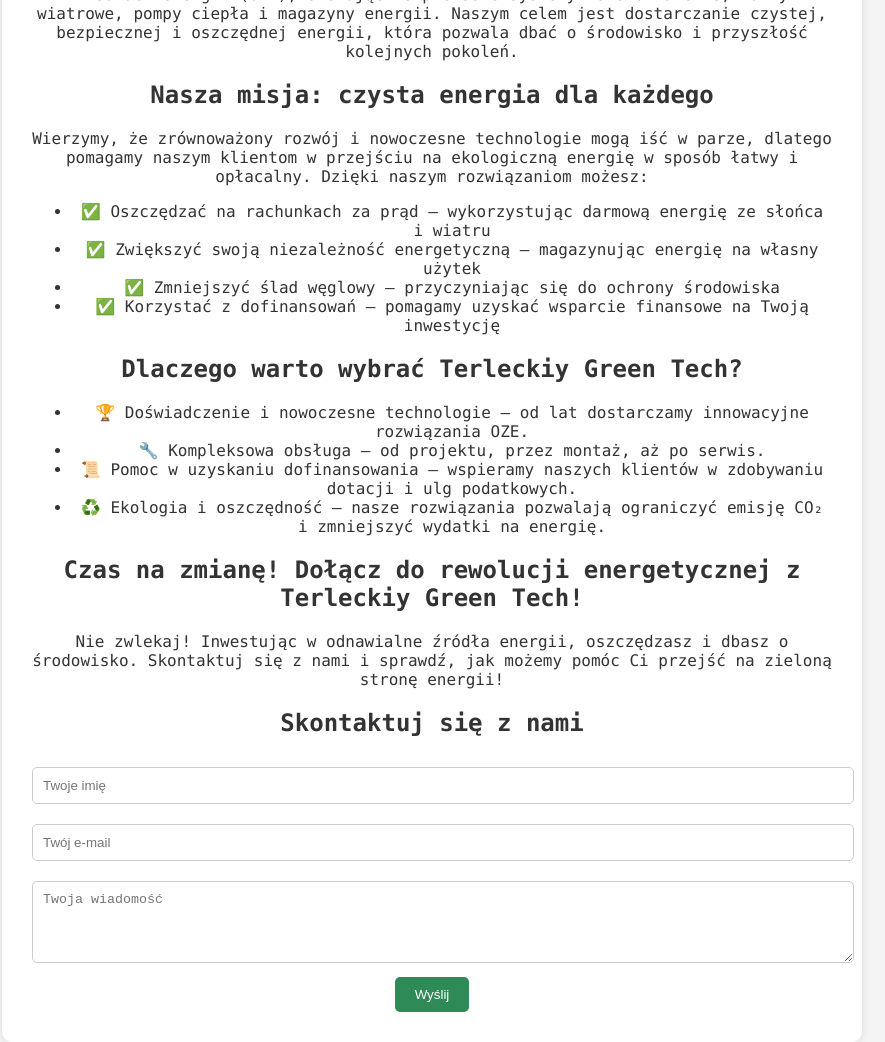
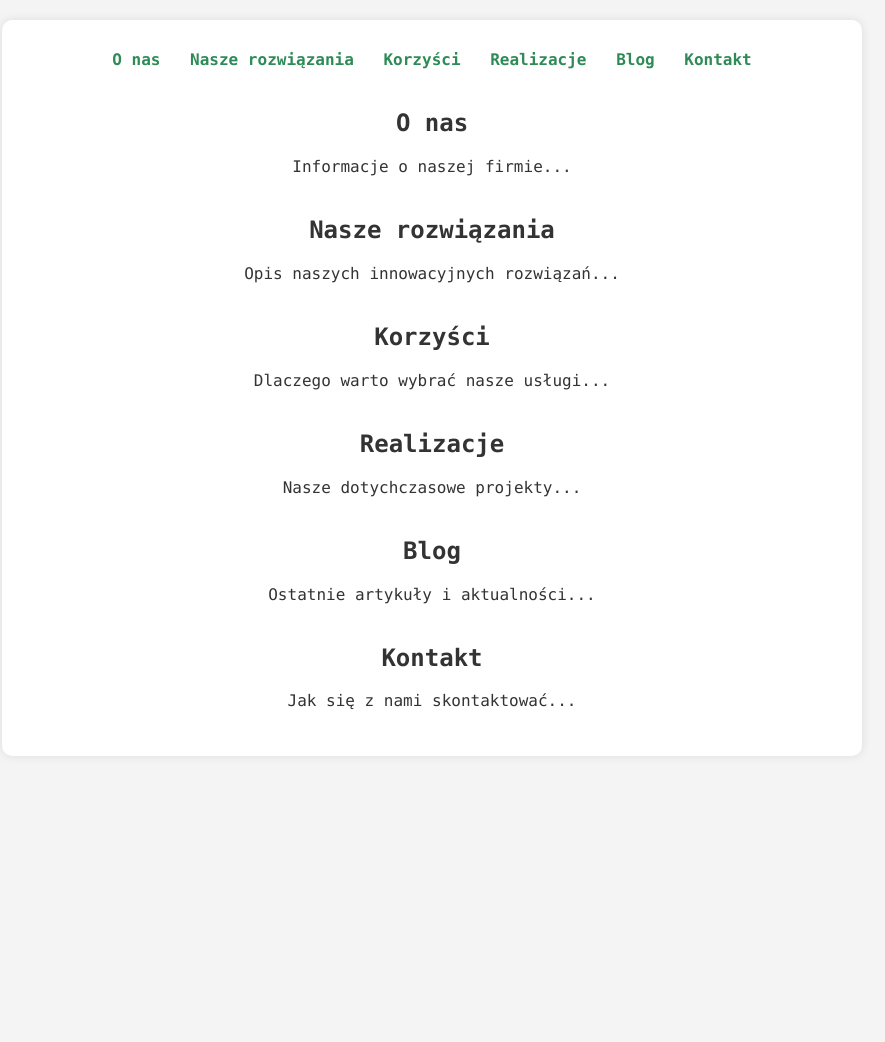
Before and after one commit to dab216/ddan1925, a plain HTML site: page index.html in a window 1280 px wide. Shown: the whole page, without its empty margins (208-1093 px from the left). After the commit the page ends 800 px from the top, so only its background shows below. Drawn offline with Linux system fonts and the light colour scheme.

Commit message:
modified:   index.html

```diff
--- a/index.html
+++ b/index.html
@@ -12,10 +12,6 @@
             font-family: Menlo, Courier, monospace;
             background-color: #f4f4f4;
             color: #333;
-            display: flex;
-            justify-content: center;
-            align-items: center;
-            height: 100vh;
             text-align: center;
             background-attachment: fixed;
         }
@@ -26,75 +22,56 @@
             padding: 30px;
             border-radius: 10px;
             box-shadow: 0 0 10px rgba(0, 0, 0, 0.1);
+            margin: auto;
         }
-        h1, h2 {
-            transition: color 0.3s ease-in-out;
+        nav {
+            margin-bottom: 20px;
         }
-        h1:hover, h2:hover {
+        nav a {
+            margin: 0 10px;
+            text-decoration: none;
             color: #2e8b57;
+            font-weight: bold;
         }
-        @media (max-width: 768px) {
-            body {
-                padding: 10px;
-            }
-            .content {
-                padding: 20px;
-            }
-        }
-        .contact-form {
-            margin-top: 20px;
-        }
-        .contact-form input, .contact-form textarea {
-            width: 100%;
-            padding: 10px;
-            margin: 10px 0;
-            border: 1px solid #ccc;
-            border-radius: 5px;
-        }
-        .contact-form button {
-            padding: 10px 20px;
-            background: #2e8b57;
-            color: white;
-            border: none;
-            border-radius: 5px;
-            cursor: pointer;
-            transition: background 0.3s;
-        }
-        .contact-form button:hover {
-            background: #237a4c;
+        section {
+            margin-top: 40px;
         }
     </style>
 </head>
 <body>
     <div class="content">
-        <h1>Terleckiy Green Tech – energia przyszłości w Twoich rękach</h1>
-        <p>Witaj na stronie Terleckiy Green Tech – firmy, która zmienia sposób myślenia o energii. Specjalizujemy się w innowacyjnych rozwiązaniach opartych na odnawialnych źródłach energii (OZE), oferując kompleksowe systemy fotowoltaiczne, farmy wiatrowe, pompy ciepła i magazyny energii. Naszym celem jest dostarczanie czystej, bezpiecznej i oszczędnej energii, która pozwala dbać o środowisko i przyszłość kolejnych pokoleń.</p>
-        <h2>Nasza misja: czysta energia dla każdego</h2>
-        <p>Wierzymy, że zrównoważony rozwój i nowoczesne technologie mogą iść w parze, dlatego pomagamy naszym klientom w przejściu na ekologiczną energię w sposób łatwy i opłacalny. Dzięki naszym rozwiązaniom możesz:</p>
-        <ul>
-            <li>✅ Oszczędzać na rachunkach za prąd – wykorzystując darmową energię ze słońca i wiatru</li>
-            <li>✅ Zwiększyć swoją niezależność energetyczną – magazynując energię na własny użytek</li>
-            <li>✅ Zmniejszyć ślad węglowy – przyczyniając się do ochrony środowiska</li>
-            <li>✅ Korzystać z dofinansowań – pomagamy uzyskać wsparcie finansowe na Twoją inwestycję</li>
-        </ul>
-        <h2>Dlaczego warto wybrać Terleckiy Green Tech?</h2>
-        <ul>
-            <li>🏆 Doświadczenie i nowoczesne technologie – od lat dostarczamy innowacyjne rozwiązania OZE.</li>
-            <li>🔧 Kompleksowa obsługa – od projektu, przez montaż, aż po serwis.</li>
-            <li>📜 Pomoc w uzyskaniu dofinansowania – wspieramy naszych klientów w zdobywaniu dotacji i ulg podatkowych.</li>
-            <li>♻️ Ekologia i oszczędność – nasze rozwiązania pozwalają ograniczyć emisję CO₂ i zmniejszyć wydatki na energię.</li>
-        </ul>
-        <h2>Czas na zmianę! Dołącz do rewolucji energetycznej z Terleckiy Green Tech!</h2>
-        <p>Nie zwlekaj! Inwestując w odnawialne źródła energii, oszczędzasz i dbasz o środowisko. Skontaktuj się z nami i sprawdź, jak możemy pomóc Ci przejść na zieloną stronę energii!</p>
-        <div class="contact-form">
-            <h2>Skontaktuj się z nami</h2>
-            <form>
-                <input type="text" placeholder="Twoje imię" required>
-                <input type="email" placeholder="Twój e-mail" required>
-                <textarea placeholder="Twoja wiadomość" rows="4" required></textarea>
-                <button type="submit">Wyślij</button>
-            </form>
-        </div>
+        <nav>
+            <a href="#about">O nas</a>
+            <a href="#solutions">Nasze rozwiązania</a>
+            <a href="#benefits">Korzyści</a>
+            <a href="#projects">Realizacje</a>
+            <a href="#blog">Blog</a>
+            <a href="#contact">Kontakt</a>
+        </nav>
+        <section id="about">
+            <h2>O nas</h2>
+            <p>Informacje o naszej firmie...</p>
+        </section>
+        <section id="solutions">
+            <h2>Nasze rozwiązania</h2>
+            <p>Opis naszych innowacyjnych rozwiązań...</p>
+        </section>
+        <section id="benefits">
+            <h2>Korzyści</h2>
+            <p>Dlaczego warto wybrać nasze usługi...</p>
+        </section>
+        <section id="projects">
+            <h2>Realizacje</h2>
+            <p>Nasze dotychczasowe projekty...</p>
+        </section>
+        <section id="blog">
+            <h2>Blog</h2>
+            <p>Ostatnie artykuły i aktualności...</p>
+        </section>
+        <section id="contact">
+            <h2>Kontakt</h2>
+            <p>Jak się z nami skontaktować...</p>
+        </section>
     </div>
 </body>
 </html>
```
